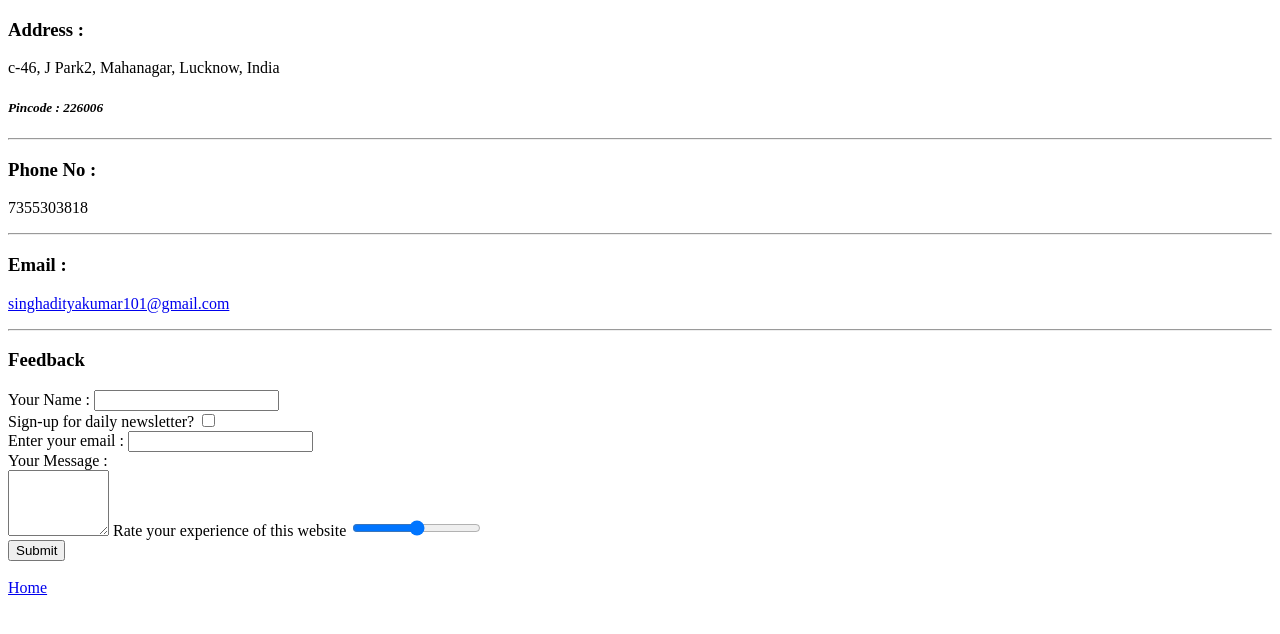
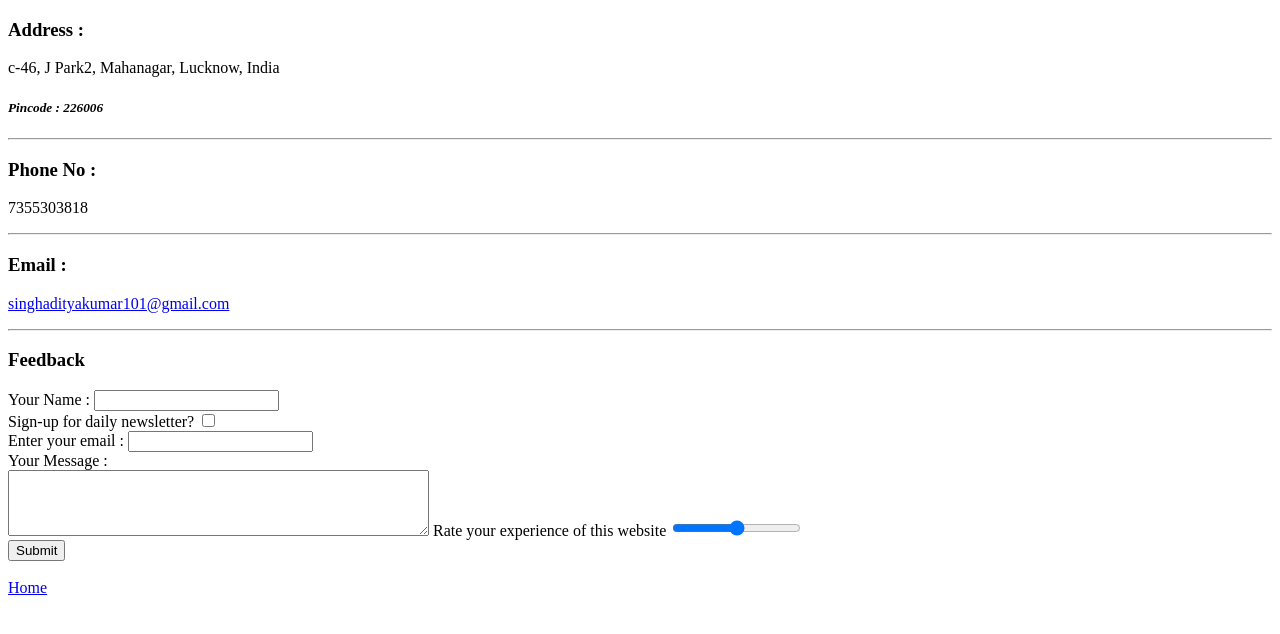
Before and after one commit to Aditya-101/resume, a plain HTML site: page contact.html in a window 1280 px wide. Drawn offline with Linux system fonts and the light colour scheme.

Commit message:
Update contact.html

```diff
--- a/contact.html
+++ b/contact.html
@@ -25,7 +25,7 @@
       <input type="email" name="Email ">
       <br>
       <label>Your Message : </label><br>
-      <textarea name="Message " rows="4" cols="10"></textarea>
+      <textarea name="Message " rows="4" cols="50"></textarea>
       <label>Rate your experience of this website</label>
       <input type="range" name="" value=""><br>
       <input type="submit">
```
